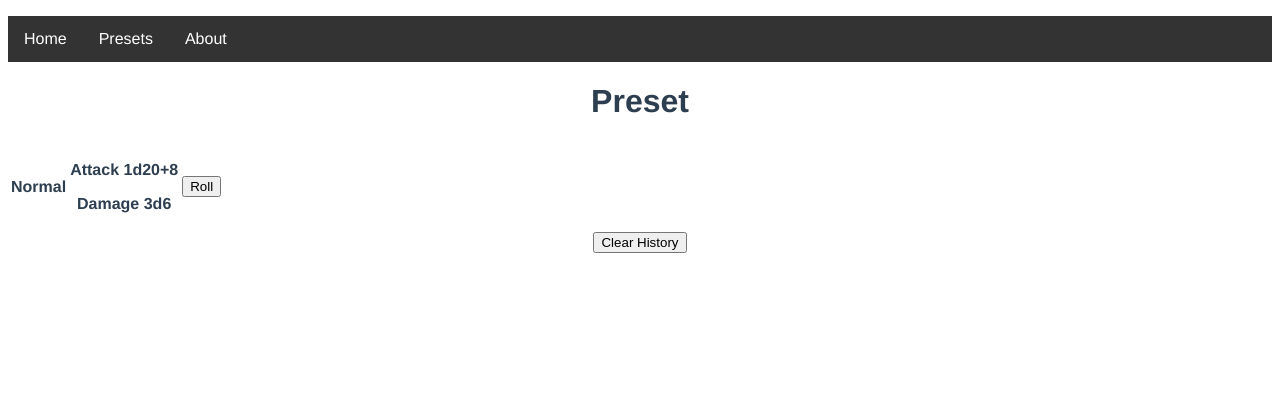
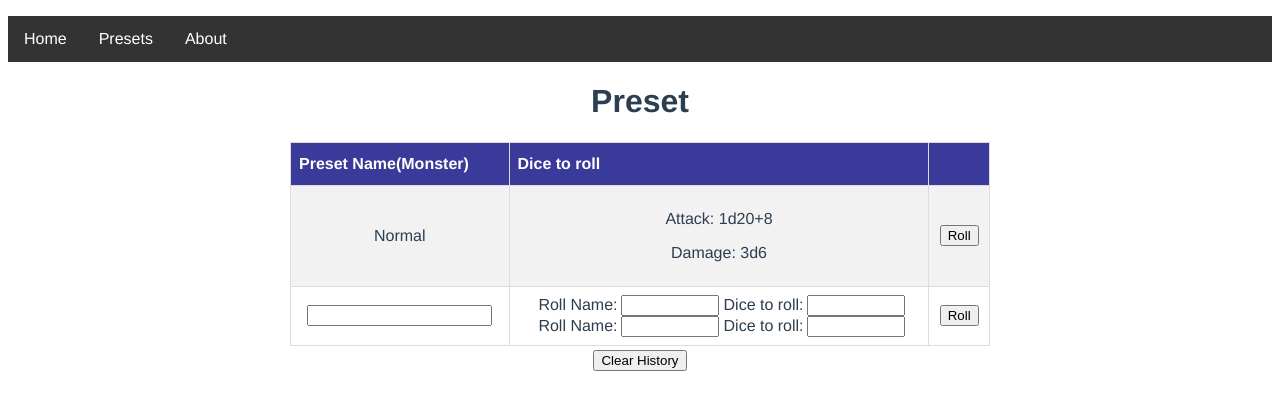
Before and after one commit to Harehn/DiceRoller, a Vue app in the folder Frontend/diceroller/: page / in a window 1280 px wide. Both pictures are taken after a click on the link "Presets". Shown: the top 410 px of the page. Built offline with nearby package versions, Linux system fonts and the light colour scheme.

Commit message:
Changed UI for preset and added option to add more presets. Also changed default back to home

```diff
--- a/Frontend/diceroller/src/App.vue
+++ b/Frontend/diceroller/src/App.vue
@@ -24,7 +24,7 @@ export default {
     HelloWorld, About, Preset
   },data (){
    return {
-    page : 2,
+    page : 1,
    }
   },
   methods: {
--- a/Frontend/diceroller/src/components/Preset.vue
+++ b/Frontend/diceroller/src/components/Preset.vue
@@ -1,17 +1,33 @@
 <template>
     <h1>Preset</h1>
-    <table>
+    <table id="preset_table">
+      <tr>
+        <th>Preset Name(Monster)</th>
+        <th>Dice to roll</th>
+        <th></th>
+      </tr>
       <tr v-for="preset in dice_presets">
-        <th>{{ preset["PresetName"] }}</th>
-        <th>
-          <p v-for="roll in preset['Rolls']">{{ roll[0]}} {{ roll[1] }}</p>
-        </th>
-        <th>
+        <td>{{ preset["PresetName"] }}</td>
+        <td>
+          <p v-for="roll in preset['Rolls']">{{ roll[0]}}: {{ roll[1] }}</p>
+        </td>
+        <td>
           <input type='button' value='Roll' @click='roll_preset(preset)'>
-        </th>
-        <th>
-
-        </th>
+        </td>
+      </tr>
+      <tr>
+        <td><input type='text' id='preset_name' name='preset_name' @keyup.enter="makePreset"></td>
+        <td>
+          <div v-for="i in 2" class="dice_roll_div">
+            <label>Roll Name:</label>
+            <input type='text' class='dice_roll_name' name='dice_roll_name'  @keyup.enter="makePreset">
+            <label>Dice to roll:</label>
+            <input type='text' class='dice_roll_dice' name='dice_roll_dice'  @keyup.enter="makePreset">
+          </div>
+        </td>
+        <td>
+          <input type='button' value='Roll' @click='makePreset'>
+        </td>
       </tr>
     </table>
 
@@ -36,7 +52,8 @@
     data (){
      return {
       dice_presets:[],
-      results:[]
+      results:[],
+      in_dev: false
      }
     },
     methods: {
@@ -53,7 +70,7 @@
           var api_path = 'https://diceroller-uwe7.onrender.com/roll?roll='
           if (this.in_dev){api_path =  'http://localhost:5000/roll?roll='}
           api_path = api_path.concat(dice)
-          //console.log(api_path);
+          console.log(api_path);
           var currResult = await fetch(api_path)
           .then(res => res.json())
           .then(response => response['result'])
@@ -65,10 +82,31 @@
       },
       clear(){
       this.results = []
-    }
+    },
+      makePreset(){
+        var new_preset = {};
+        new_preset['PresetName'] = document.getElementById("preset_name").value;
+
+        var roll_names = (Array.from(document.getElementsByClassName("dice_roll_name")).map((v) => v.value));
+        var roll_dices = (Array.from(document.getElementsByClassName("dice_roll_dice")).map((v) => v.value));
+        var roll_array = [];
+        for (var i = 0; i < roll_names.length; i++){
+          roll_array.push([roll_names[i], roll_dices[i]])
+        }
+        new_preset['Rolls'] = roll_array;
+        console.log(new_preset);
+        this.dice_presets.unshift(new_preset);
+      }
     },
     mounted() {
       this.dice_presets.unshift({'PresetName': "Normal", "Rolls": [['Attack','1d20+8'], ['Damage','3d6']]})
+      //https://stackoverflow.com/a/58475472/28974846
+      if (process.env.NODE_ENV == 'development'){
+        this.in_dev = true;
+        console.log("App was opened in DEVELOPMENT");
+      }else{
+        console.log("App was opened in PRODUCTION");
+      }
       console.log("Preset was mounted.")
     }
   }
@@ -117,4 +155,49 @@
   padding: 0px;
 }
 
+/*https://www.w3schools.com/css/css_table.asp */
+#preset_table {
+  /* font-family: Arial, Helvetica, sans-serif; */
+  border-collapse: collapse;
+  width: 100%;
+  max-width: 700px;
+  margin-right: auto;
+  margin-left: auto;
+  margin-top: 4px;
+  margin-bottom: 4px;
+  padding: 0px;
+}
+
+#preset_table td, #preset_table th {
+  border: 1px solid #ddd;
+  padding: 8px;
+}
+
+#preset_table tr:nth-child(even){background-color: #f2f2f2;}
+
+#preset_table tr:hover {background-color: #ddd;}
+
+#preset_table th {
+  padding-top: 12px;
+  padding-bottom: 12px;
+  text-align: left;
+  background-color: #3a3a9a;
+  color: white;
+}
+
+.dice_roll_name, .dice_roll_dice {
+ width: 90px;
+}
+
+label {
+  margin-left: 5px;
+  margin-right: 3px;
+}
+
+#dice_roll_div {
+  display: block;
+}
+
+/* style="display: block;margin-top: 5px;" */
+
 </style>
```
